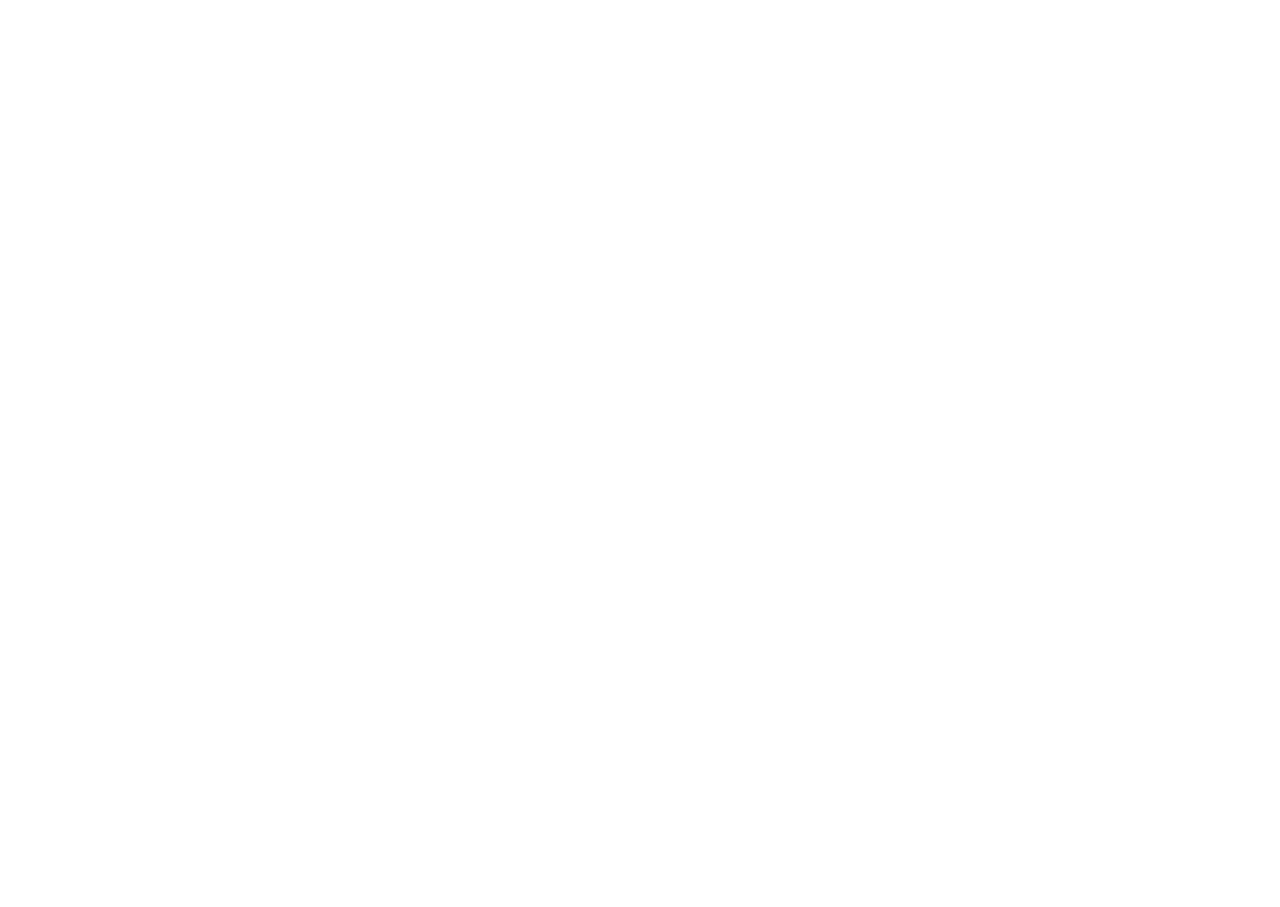
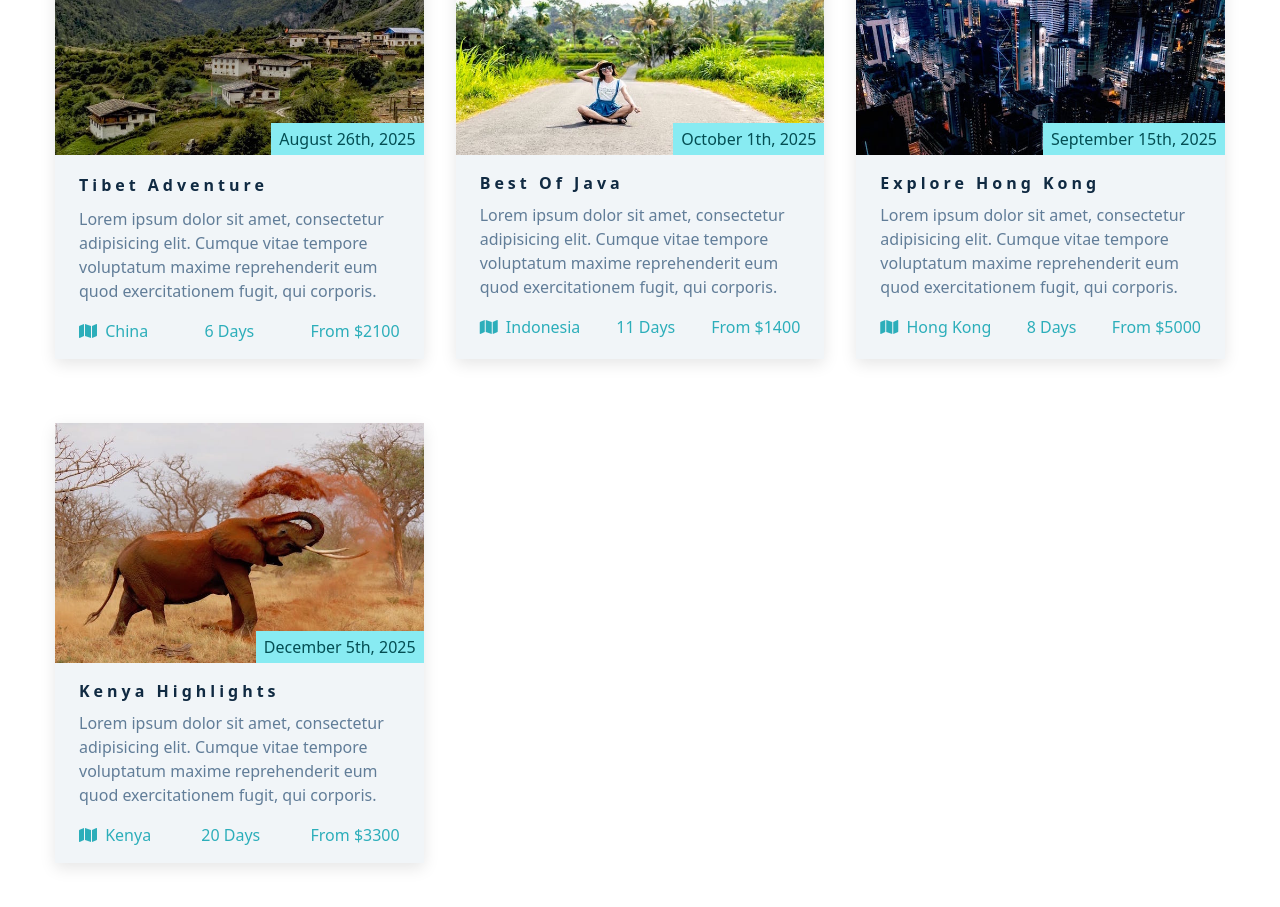
Before and after one commit to BousninaHamda/react-backroads, a React (Create React App) app: page / in a window 1280 px wide. Shown: the part 2140-3047 px from the top of the page. Before the commit the page ends 1871 px from the top, so only its background shows below. Built offline with nearby package versions, Linux system fonts and the light colour scheme.

Commit message:
add tours-section

```diff
--- a/src/App.js
+++ b/src/App.js
@@ -2,6 +2,7 @@ import About from "./components/About-section";
 import HeroSection from "./components/Hero-section";
 import Navbar from "./components/Navbar";
 import ServicesSection from "./components/Services-section";
+import ToursSection from "./components/Tours-section";
 
 function App() {
   return (
@@ -10,6 +11,7 @@ function App() {
       <HeroSection />
       <About />
       <ServicesSection />
+      <ToursSection />
     </>
   );
 }
--- /dev/null
+++ b/src/components/Tours-section.js
@@ -0,0 +1,121 @@
+import tour1 from "../images/tour-1.jpeg";
+import tour2 from "../images/tour-2.jpeg";
+import tour3 from "../images/tour-3.jpeg";
+import tour4 from "../images/tour-4.jpeg";
+
+const ToursSection = () => {
+  return (
+    <section className="section" id="tours">
+      <div className="section-title">
+        <h2>
+          featured <span>tours</span>
+        </h2>
+      </div>
+
+      <div className="section-center featured-center">
+        <article className="tour-card">
+          <div className="tour-img-container">
+            <img src={tour1} className="tour-img" alt="" />
+            <p className="tour-date">august 26th, 2025</p>
+          </div>
+          <div className="tour-info">
+            <div className="tour-title">
+              <h4>Tibet Adventure</h4>
+            </div>
+            <p>
+              Lorem ipsum dolor sit amet, consectetur adipisicing elit. Cumque
+              vitae tempore voluptatum maxime reprehenderit eum quod
+              exercitationem fugit, qui corporis.
+            </p>
+            <div className="tour-footer">
+              <p>
+                <span>
+                  <i className="fas fa-map"></i>
+                </span>{" "}
+                china
+              </p>
+              <p>6 days</p>
+              <p>from $2100</p>
+            </div>
+          </div>
+        </article>
+
+        <article className="tour-card">
+          <div className="tour-img-container">
+            <img src={tour2} className="tour-img" alt="" />
+            <p className="tour-date">october 1th, 2025</p>
+          </div>
+          <div className="tour-info">
+            <h4>best of java</h4>
+            <p>
+              Lorem ipsum dolor sit amet, consectetur adipisicing elit. Cumque
+              vitae tempore voluptatum maxime reprehenderit eum quod
+              exercitationem fugit, qui corporis.
+            </p>
+            <div className="tour-footer">
+              <p>
+                <span>
+                  <i className="fas fa-map"></i>
+                </span>{" "}
+                indonesia
+              </p>
+              <p>11 days</p>
+              <p>from $1400</p>
+            </div>
+          </div>
+        </article>
+
+        <article className="tour-card">
+          <div className="tour-img-container">
+            <img src={tour3} className="tour-img" alt="" />
+            <p className="tour-date">september 15th, 2025</p>
+          </div>
+          <div className="tour-info">
+            <h4>explore hong kong</h4>
+            <p>
+              Lorem ipsum dolor sit amet, consectetur adipisicing elit. Cumque
+              vitae tempore voluptatum maxime reprehenderit eum quod
+              exercitationem fugit, qui corporis.
+            </p>
+            <div className="tour-footer">
+              <p>
+                <span>
+                  <i className="fas fa-map"></i>
+                </span>{" "}
+                hong kong
+              </p>
+              <p>8 days</p>
+              <p>from $5000</p>
+            </div>
+          </div>
+        </article>
+
+        <article className="tour-card">
+          <div className="tour-img-container">
+            <img src={tour4} className="tour-img" alt="" />
+            <p className="tour-date">december 5th, 2025</p>
+          </div>
+          <div className="tour-info">
+            <h4>kenya highlights</h4>
+            <p>
+              Lorem ipsum dolor sit amet, consectetur adipisicing elit. Cumque
+              vitae tempore voluptatum maxime reprehenderit eum quod
+              exercitationem fugit, qui corporis.
+            </p>
+            <div className="tour-footer">
+              <p>
+                <span>
+                  <i className="fas fa-map"></i>
+                </span>{" "}
+                kenya
+              </p>
+              <p>20 days</p>
+              <p>from $3300</p>
+            </div>
+          </div>
+        </article>
+      </div>
+    </section>
+  );
+};
+export default ToursSection;
```
